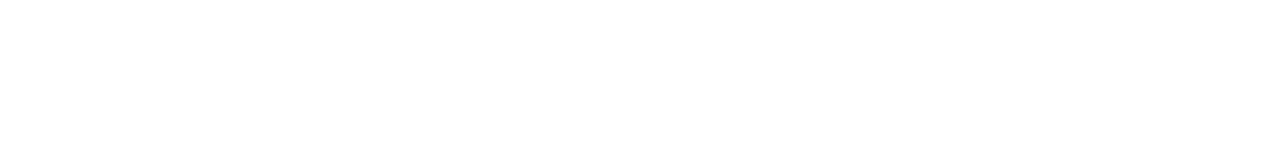
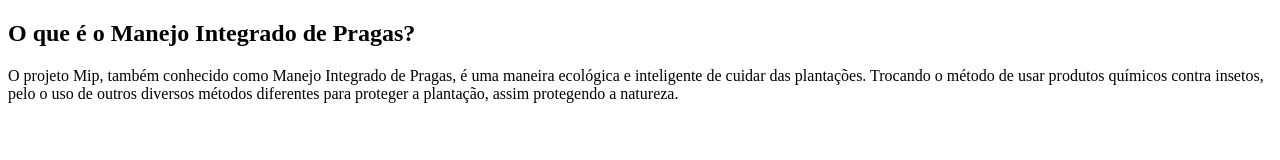
Before and after one commit to anabeltrami/Agrinho-2026, a plain HTML site: page index.html in a window 1280 px wide. Drawn offline with Linux system fonts and the light colour scheme.

Commit message:
Update index.html

```diff
--- a/index.html
+++ b/index.html
@@ -5,8 +5,9 @@
      <meta charset="utf-8"/>
  </head>
  </body>
-
-
+ <div class="card">
+ <h2>O que é o Manejo Integrado de Pragas?</h2>
+ <p>O projeto Mip, também conhecido como Manejo Integrado de Pragas, é uma maneira ecológica e inteligente de cuidar das plantações. Trocando o método de usar produtos químicos contra insetos, pelo o uso de outros diversos métodos diferentes para proteger a plantação, assim protegendo a natureza.</p>
 
 </body>
 </html>
```
